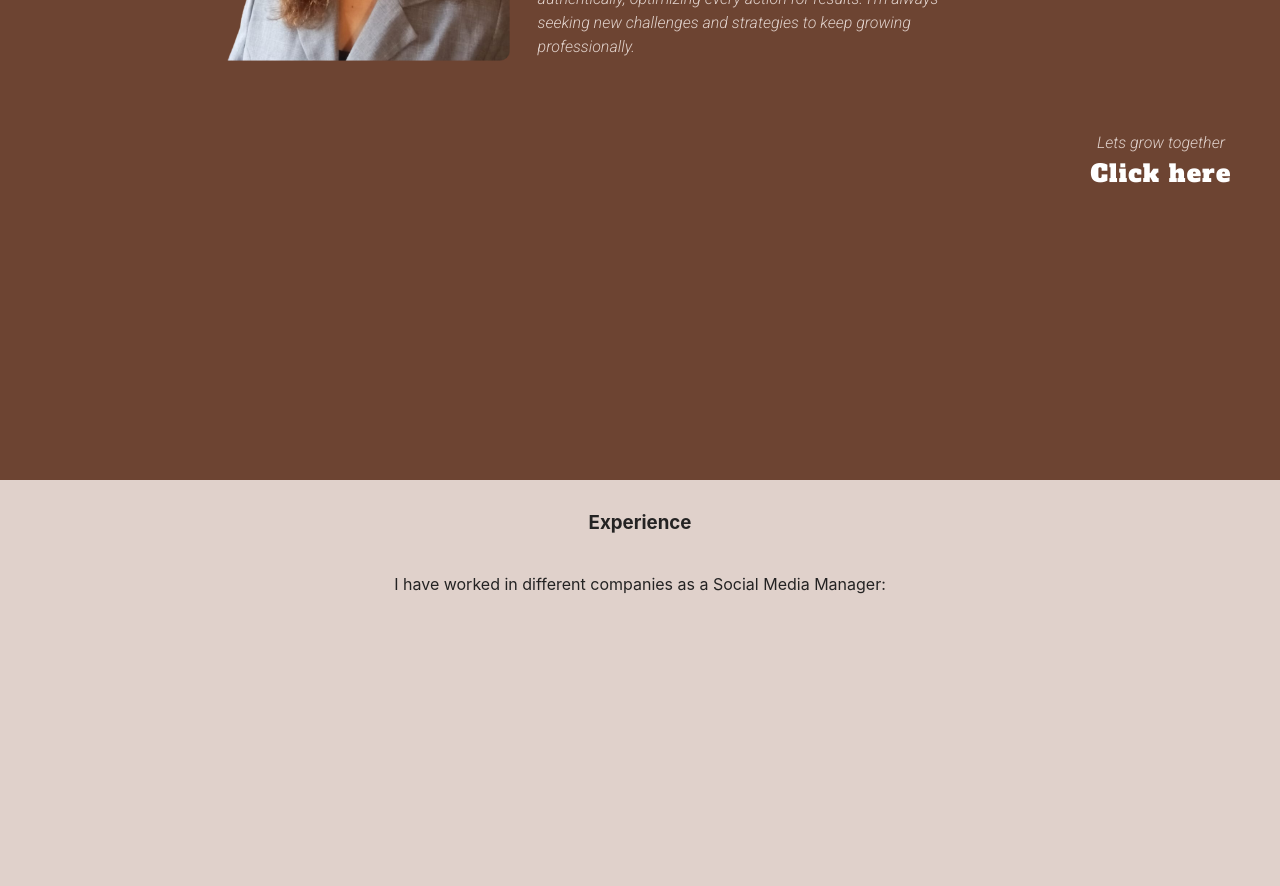
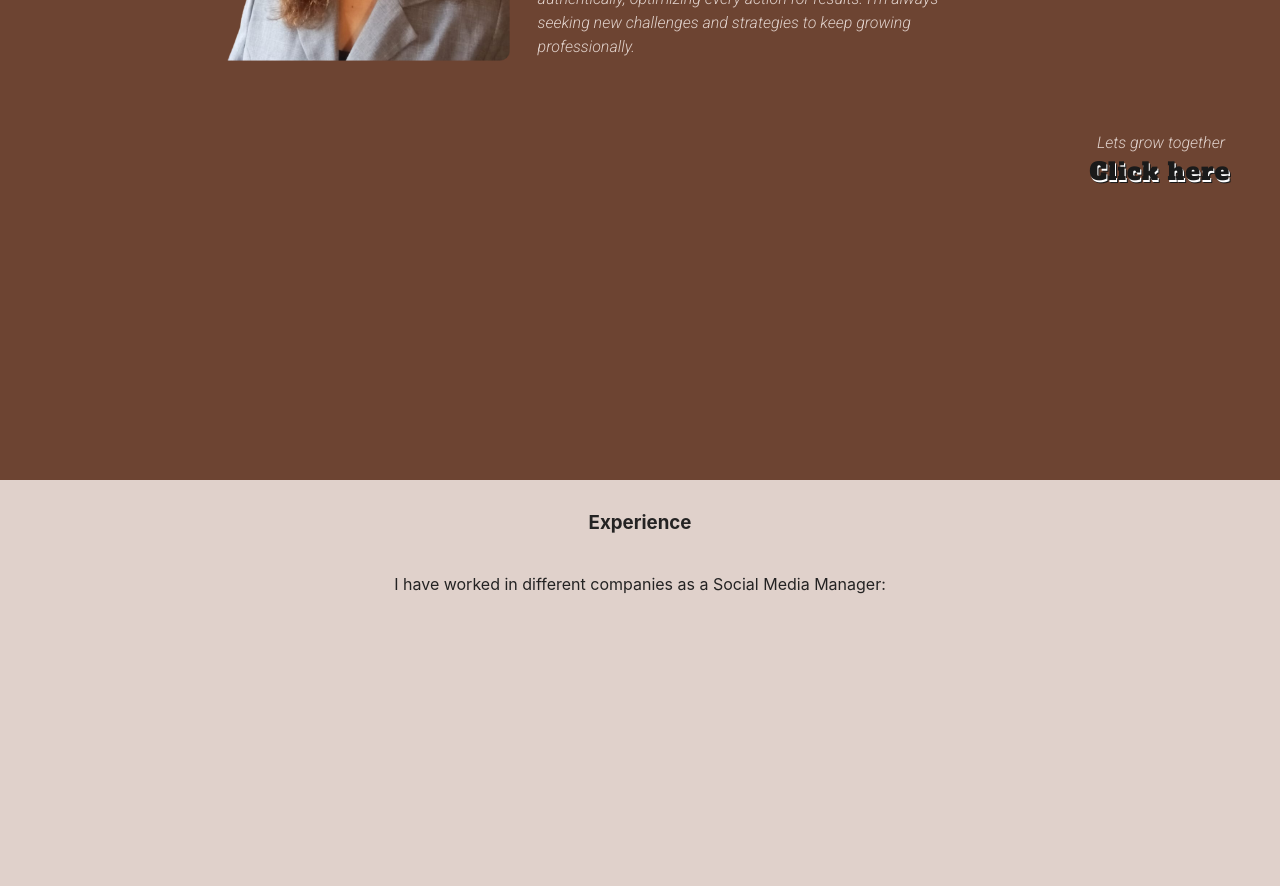
Before and after one commit to Maty910/Portafolio-Lu, a React (Vite) app: page / in a window 1280 px wide. Shown: the part 1080-1966 px from the top of the page. Built offline with nearby package versions, Linux system fonts and the light colour scheme; grey boxes are pictures that could not be loaded; a web font is replaced by a local one.

Commit message:
feat: click here button styles

```diff
--- a/src/Components/About.jsx
+++ b/src/Components/About.jsx
@@ -20,7 +20,7 @@ const About = () => {
 				<p className="clickhere">
 					{language === 'es' ? 'Crezcamos juntos' : 'Lets grow together'}
 					<button className="email-button">
-							<a data-text='Click hereee' href="mailto:. mailto:" target="_blank">{language === 'es' ? 'Click acá' : 'Click here'}</a>
+							<a data-text={language === 'es' ? 'Click acá' : 'Click here'} href="mailto:. mailto:" target="_blank">{language === 'es' ? 'Click acá' : 'Click here'}</a>
 					</button>
 				</p>
 			</div>
--- a/src/index.css
+++ b/src/index.css
@@ -571,17 +571,52 @@ section {
   align-items: center;
   flex-wrap: wrap;
   z-index: 10;
-}
 
-.about .clickhere::after {
-  content: attr(data-text);
+
 }
 
 .about .email-button a {
   font-family: 'Alfa Slab One';
-  font-size: x-large;
+  font-size: 1.5rem;
   color: var(--blanco);
   letter-spacing: 1.2px;
+
+  text-shadow: var(--negro) 1px 1px .1px;
+}
+
+.about .email-button a::after {
+  content: attr(data-text);
+  color: var(--negro);
+
+  display: block;
+  position: absolute;
+
+  /* top: 1.6vw;
+  right: 1.6vw; */
+
+  width: fit-content;
+
+  z-index: 2;
+
+  text-shadow: none;
+  font-size: 1.5rem;
+
+  background-color: transparent;
+
+  top:20.5px;
+  left: 43px;
+  right: 8px;
+  margin-top: 3.5px;
+  margin-left: 0px;
+
+  /* width: 100%; */
+  height: 75vh;
+
+  text-align: left;
+  text-wrap: nowrap;
+  /* text-shadow: var(--negro) 1px 1px .1px; */
+  /* text-transform: uppercase; */
+  /* letter-spacing: 1px; */
 }
 
 .experience {
```
